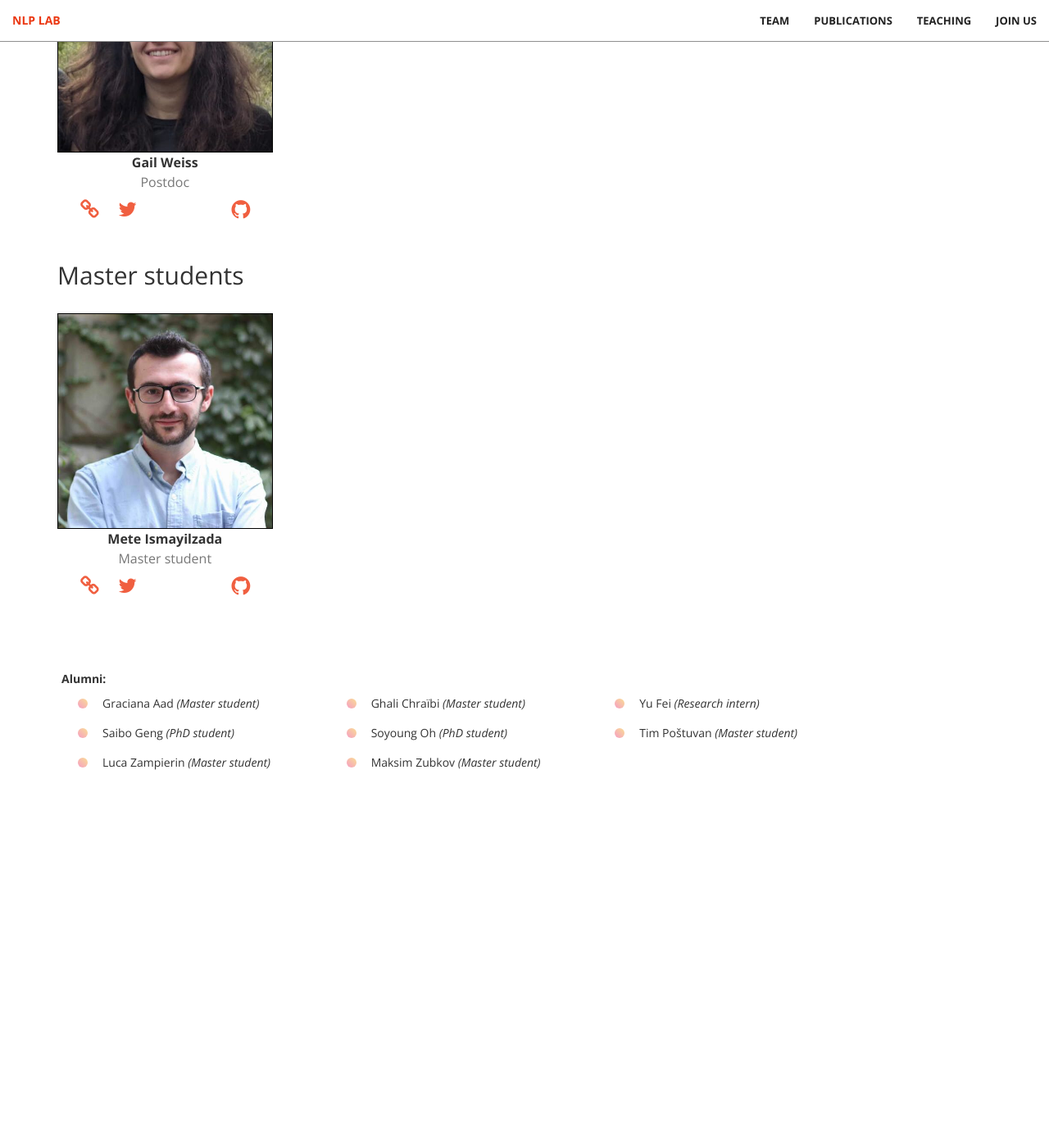
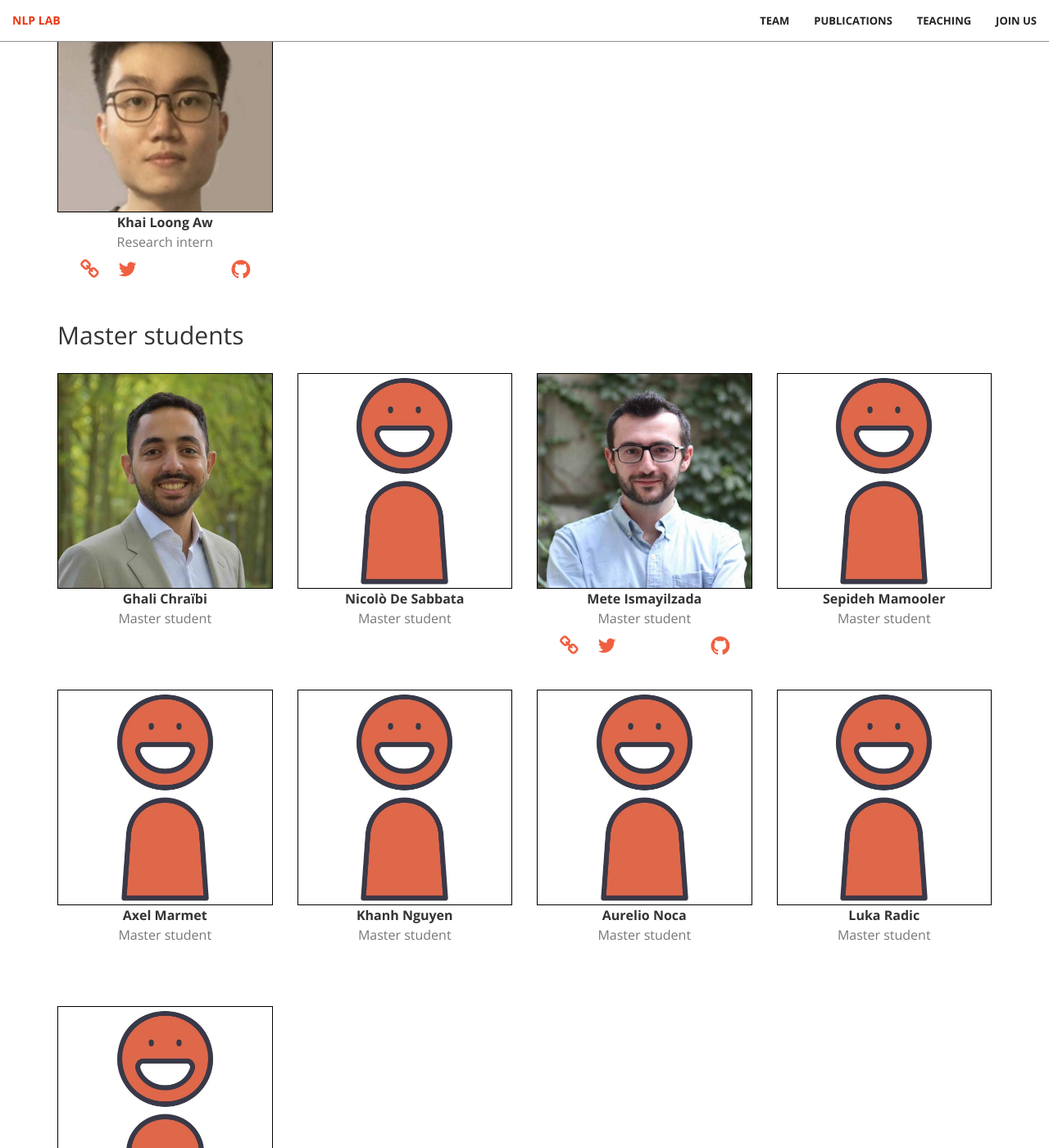
Before and after one commit to epfl-nlp/epfl-nlp.github.io, a Jekyll site: the page built from team.html, in a window 1280 px wide and 1400 px high, scrolled down 1461 px. Shown: the whole window at 82% size. Built offline with Jekyll 4.4.1, drawn with Linux system fonts in a browser that asks for light colours; some web fonts are replaced; before the commit the page ends 2547 px from its top, so only the background shows below that; some of the changed text lies outside the part shown.

Commit message:
updated team page

```diff
--- a/_data/team.yml
+++ b/_data/team.yml
@@ -19,6 +19,39 @@
   google_scholar: https://scholar.google.com/citations?user=tK9K1D4AAAAJ
   semantic_scholar: https://www.semanticscholar.org/author/Antoine-Bosselut/2691021
   github: https://github.com/atcbosselut
+
+- first_name: Arina
+  last_name: Rak
+  role: Master student
+  img: na.jpg
+  is_alumni:
+  website:
+  twitter:
+  google_scholar:
+  semantic_scholar:
+  github:
+
+- first_name: Aurelio
+  last_name: Noca
+  role: Master student
+  img: na.jpg
+  is_alumni:
+  website:
+  twitter:
+  google_scholar:
+  semantic_scholar:
+  github:
+
+- first_name: Axel
+  last_name: Marmet
+  role: Master student
+  img: na.jpg
+  is_alumni:
+  website:
+  twitter:
+  google_scholar:
+  semantic_scholar:
+  github:
 
 - first_name: Beatriz
   last_name: Borges
@@ -80,7 +113,7 @@
   last_name: Chraïbi
   role: Master student
   img: ghali_chraïbi.jpg
-  is_alumni: Yes
+  is_alumni:
   website:
   twitter:
   google_scholar:
@@ -109,11 +142,33 @@
   semantic_scholar: https://www.semanticscholar.org/author/Khai-Loong-Aw/2154417982
   github: https://github.com/awwkl/
 
+- first_name: Khanh
+  last_name: Nguyen
+  role: Master student
+  img: na.jpg
+  is_alumni:
+  website:
+  twitter:
+  google_scholar:
+  semantic_scholar:
+  github:
+
 - first_name: Luca
   last_name: Zampierin
   role: Master student
   img: luca_zampierin.jpg
   is_alumni: Yes
+  website:
+  twitter:
+  google_scholar:
+  semantic_scholar:
+  github:
+
+- first_name: Luka
+  last_name: Radic
+  role: Master student
+  img: na.jpg
+  is_alumni:
   website:
   twitter:
   google_scholar:
@@ -164,16 +219,27 @@
   semantic_scholar:
   github:
 
-- first_name: Saibo
-  last_name: Geng
-  role: PhD student
-  img: saibo_geng.jpg
-  is_alumni: Yes
-  website: https://saibo-creator.github.io/
+- first_name: Nicolò
+  last_name: De Sabbata
+  role: Master student
+  img: na.jpg
+  is_alumni:
+  website:
   twitter:
-  google_scholar: https://scholar.google.com/citations?user=Y194NbQAAAAJ
+  google_scholar:
   semantic_scholar:
-  github: https://github.com/saibo-creator
+  github:
+
+- first_name: Sepideh
+  last_name: Mamooler
+  role: Master student
+  img: na.jpg
+  is_alumni:
+  website:
+  twitter:
+  google_scholar:
+  semantic_scholar:
+  github:
 
 - first_name: Silin
   last_name: Gao
@@ -185,17 +251,6 @@
   google_scholar: https://scholar.google.com/citations?user=SXP4blIAAAAJ&hl=en&oi=ao
   semantic_scholar: https://www.semanticscholar.org/author/Silin-Gao/1492154932
   github: https://github.com/Silin159
-
-- first_name: Soyoung
-  last_name: Oh
-  role: PhD student
-  img: soyoung_oh.jpg
-  is_alumni: Yes
-  website: https://sori424.github.io/
-  twitter: https://twitter.com/SoyoungOh5
-  google_scholar: https://scholar.google.co.kr/citations?user=-dKDQ6EAAAAJ&hl=ko
-  semantic_scholar:
-  github: https://github.com/sori424
 
 - first_name: Syrielle
   last_name: Montariol
--- a/_includes/team.html
+++ b/_includes/team.html
@@ -14,6 +14,20 @@
             {% for member in sorted_team %}
                 {% unless member.is_alumni %}
                     {% if member.role != 'Master student' %}
+                        {% if member.role != 'Research intern' %}
+                            {% include components/member.html
+                                member = member
+                            %}
+                        {% endif %}
+                    {% endif %}
+                {% endunless %}
+            {% endfor %}
+        </div>
+        <h2 class="section-heading">Research interns</h2>
+        <div class="row">
+            {% for member in sorted_team %}
+                {% unless member.is_alumni %}
+                    {% if member.role == 'Research intern' %}
                         {% include components/member.html
                             member = member
                         %}
```
